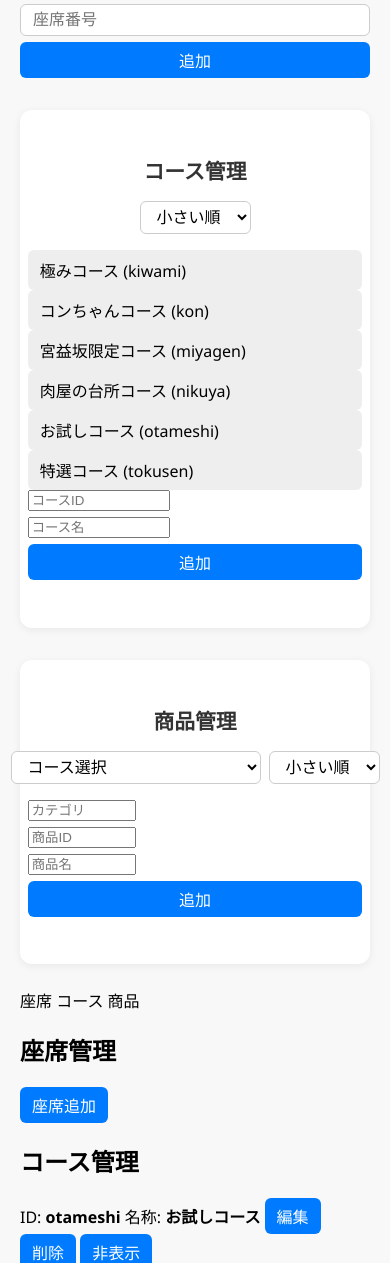
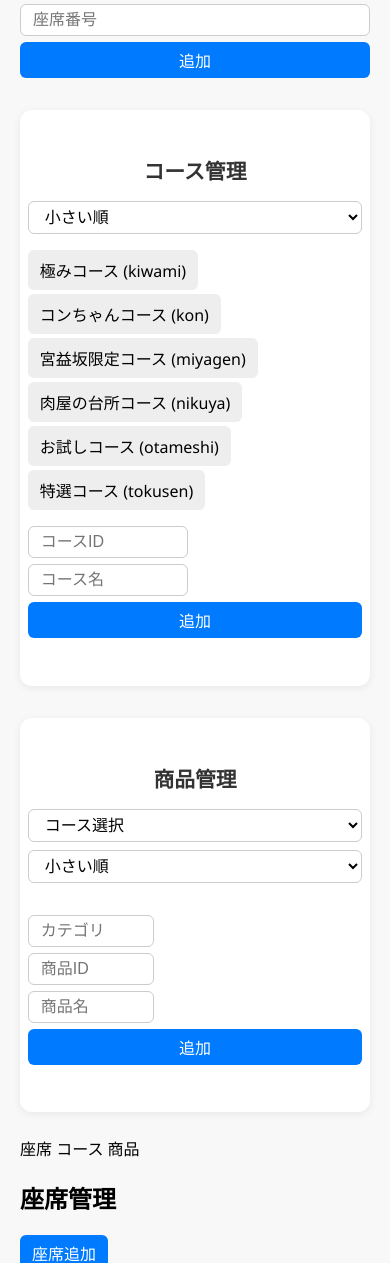
Before and after one commit to Hapiemon/Order_in_emergency, a Flask app: page /manage in a window 390 px wide. Shown: the part 251-1514 px from the top of the page. Run offline with Flask 3, Linux system fonts and the light colour scheme; data that the repository does not hold is empty.

Commit message:
座席、コース、商品管理のUIスタイルを統一し、リスト表示とアクションボタンのスタイルを改善

```diff
--- a/home/nikuya/mysite/templates/manage.html
+++ b/home/nikuya/mysite/templates/manage.html
@@ -9,18 +9,18 @@
         body { font-family: 'Segoe UI', 'Meiryo', sans-serif; background: #f8f8f8; margin: 0; }
         .container { max-width: 480px; margin: 24px auto; background: #fff; border-radius: 12px; box-shadow: 0 2px 8px #0001; padding: 20px; }
         h1 { font-size: 1.3em; margin-bottom: 16px; text-align: center; }
-        .seat-list { display: flex; flex-wrap: wrap; gap: 8px; margin-bottom: 16px; }
+        .seat-list, .course-list, .dish-list { display: flex; flex-wrap: wrap; gap: 8px; margin-bottom: 16px; }
         .seat-item { background: #eee; border-radius: 6px; padding: 8px 12px; font-size: 1em; display: flex; align-items: center; }
         .seat-item.selected { background: #cce5ff; }
-        .seat-actions { display: flex; gap: 8px; margin-bottom: 16px; justify-content: center; }
-        button, select, input[type=number] { font-size: 1em; border-radius: 6px; border: 1px solid #ccc; padding: 6px 12px; background: #fff; }
+        .seat-actions, .course-actions, .dish-actions { display: flex; gap: 8px; margin-bottom: 16px; justify-content: center; }
+        button, select, input[type=number], input[type=text] { font-size: 1em; border-radius: 6px; border: 1px solid #ccc; padding: 6px 12px; background: #fff; }
         button { background: #007bff; color: #fff; border: none; cursor: pointer; transition: background 0.2s; }
         button:hover { background: #0056b3; }
         .add-form { display: flex; gap: 8px; margin-bottom: 16px; justify-content: center; }
         @media (max-width: 600px) {
             .container { max-width: 98vw; padding: 8vw 2vw; }
-            .seat-list { gap: 4px; }
-            .add-form, .seat-actions { flex-direction: column; gap: 6px; }
+            .seat-list, .course-list, .dish-list { gap: 4px; }
+            .add-form, .seat-actions, .course-actions, .dish-actions { flex-direction: column; gap: 6px; }
         }
     </style>
 </head>
```
